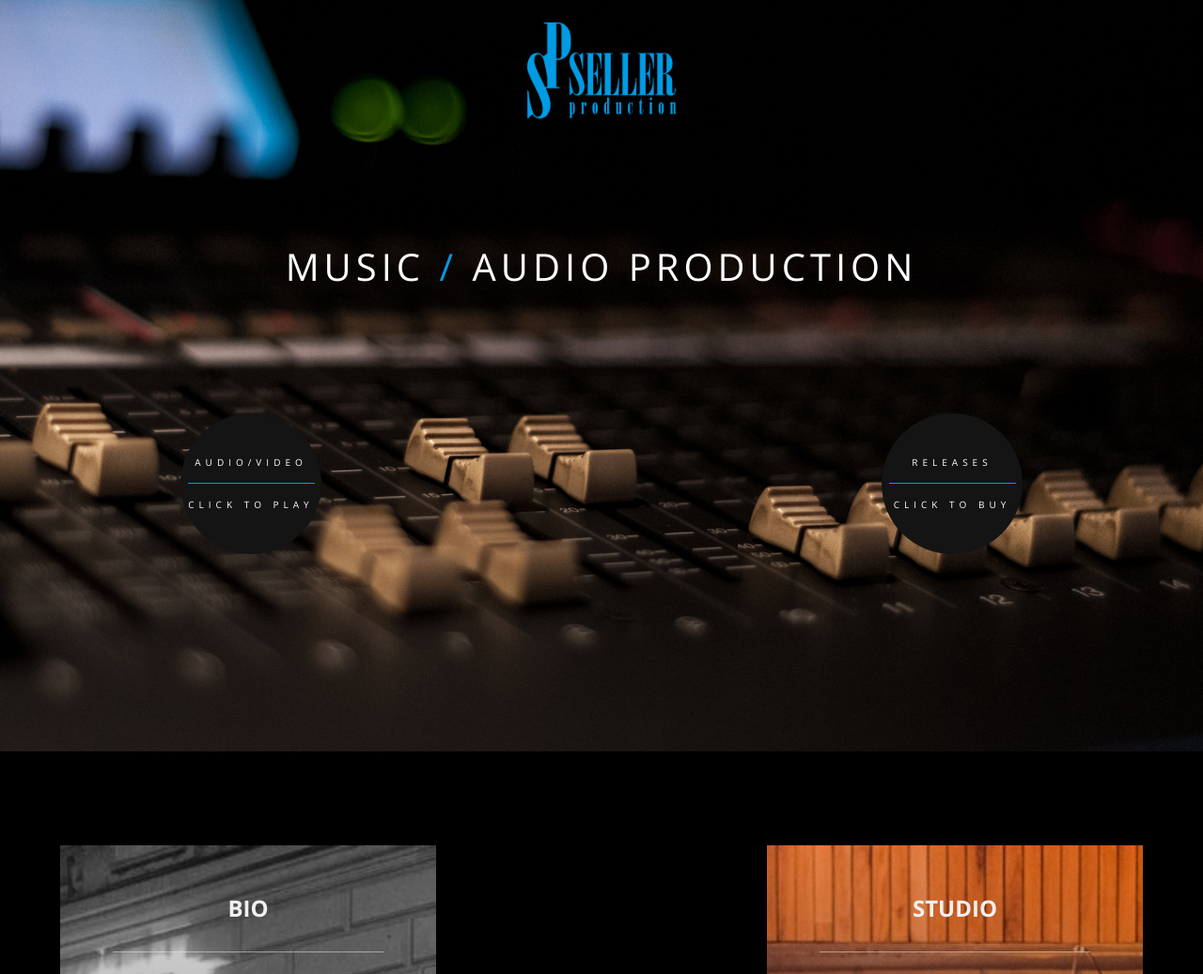
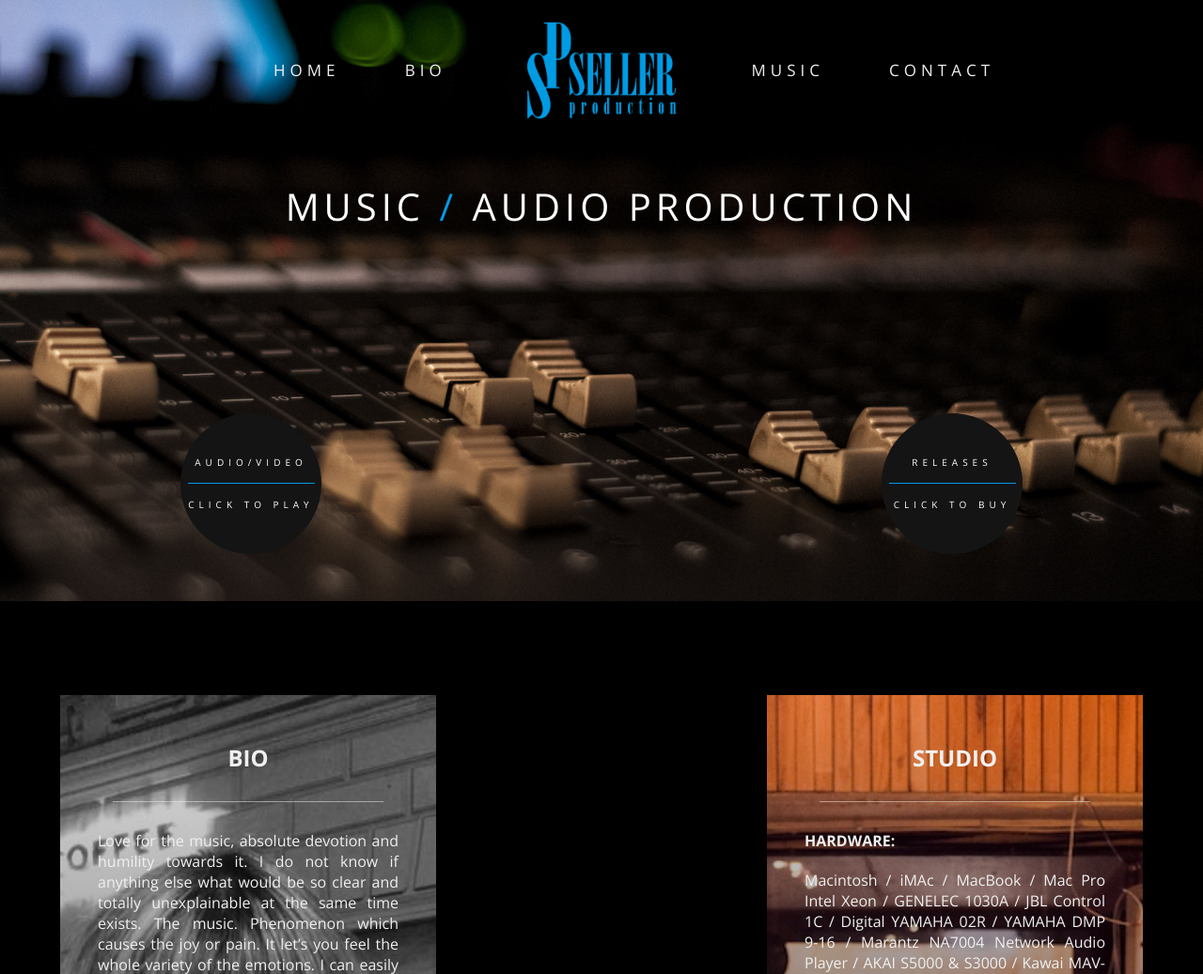
Before and after one commit to ohorovsky/Seller-Production, a PHP site: page / in a window 1280 px wide. Shown: the top 1037 px of the page at 94% size. Run offline with PHP 8.4, Linux system fonts and the light colour scheme; some libraries are stand-ins or nearby versions.

Commit message:
header v2

```diff
--- a/style/main.css
+++ b/style/main.css
@@ -39,7 +39,7 @@ body {
 /* HEADER AND LAYER ON HEADER */
 
 header {
-    min-height: 100vh;
+    height: 100vh;
     background-image: url("../img/mix.jpg");
     background-position: 50% 50%;
     background-size: cover;
@@ -61,7 +61,7 @@ header {
     position: relative;
     text-align: center;
     color: #fff;
-    top:40%;
+    top:30%;
     text-transform: uppercase;
     font-weight: 400;
     letter-spacing: 5px;
```
